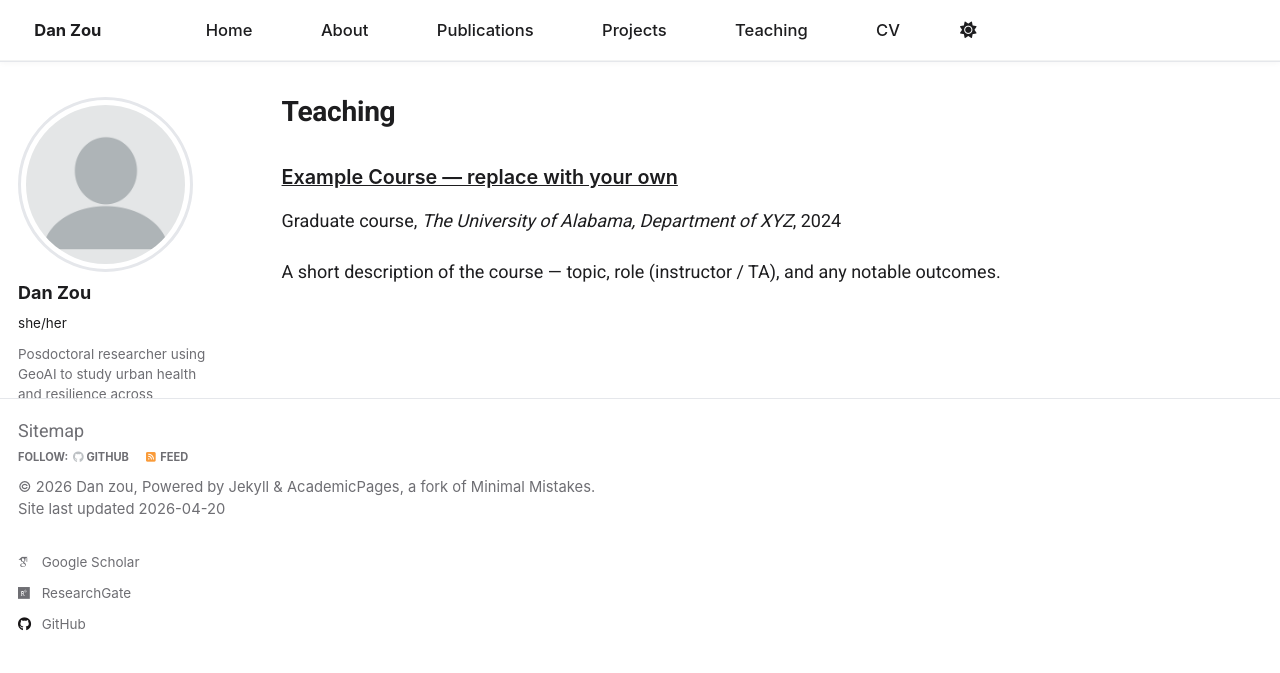
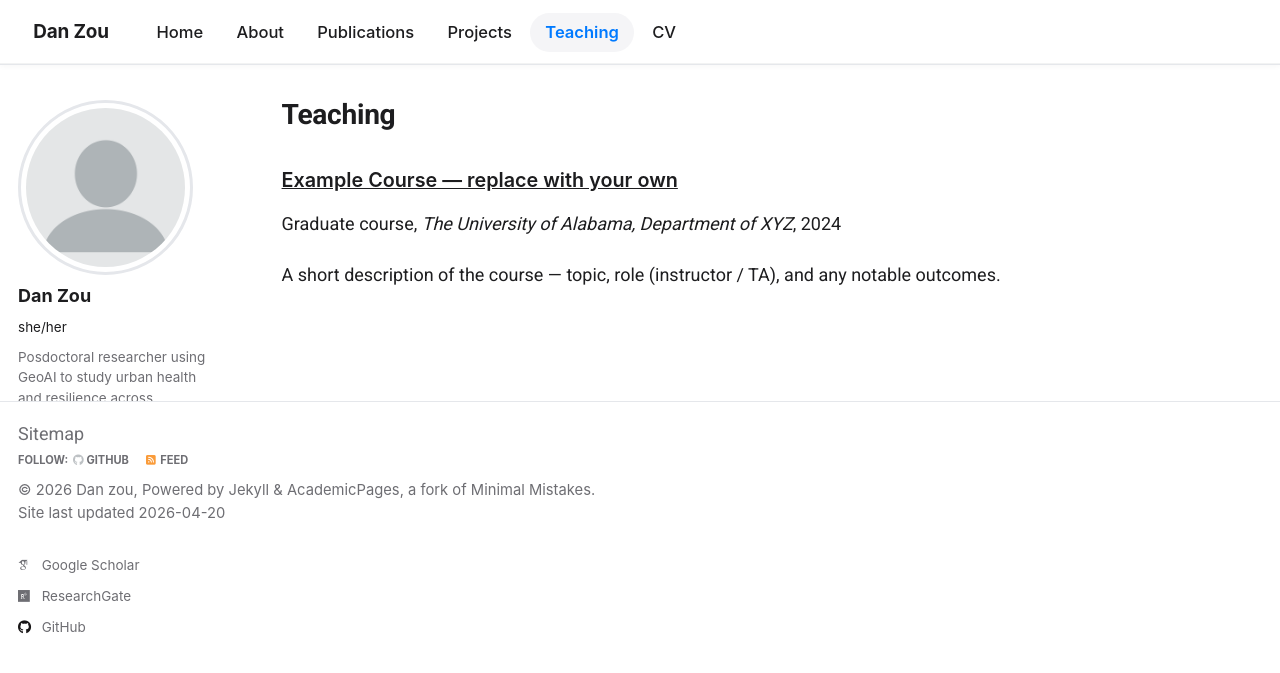
Before and after one commit to Danz-create/Dan-Zou, a Jekyll site: the page built from _pages/teaching.html, in a window 1280 px wide. Shown: the top 673 px of the page. Built offline with Jekyll 4.4.1, drawn with Linux system fonts in a browser that asks for light colours; some web fonts are replaced; a script that is not in the unit is left out.

Commit message:
Rebuild masthead with a simple nav instead of greedy-nav
Root cause analysis vs upstream academicpages:
- _includes/masthead.html had previously been modified (added the
  masthead--inner class + an inline <style> block that hard-reset the
  color scheme to green, which I removed earlier)
- _sass/layout/_masthead.scss had the .selected state rules removed
- _sass/_themes.scss had one extra variable added
- assets/js/main.min.js was a stripped-down version (~96KB vs upstream
  ~4.6MB with embedded source maps). The greedy-nav logic is present
  but its runtime interaction with the prior CSS overrides was causing
  links to render at 1px height on inner pages.

Rather than continue patching the cascade, replace the greedy-nav
markup with a plain flex-based nav that doesn't rely on runtime JS for
visibility. All nav items are now guaranteed to render on every page.

- Rewrite masthead.html to use <nav class="simple-nav"> with a direct
  site-title link and an inline ul of links; no hidden-links/button
- Replace nav CSS with simple-nav styles (flex + flex-wrap)
- Drop the restoreNav jQuery shim in footer/custom.html; keep only a
  tiny vanilla body-padding syncer for the fixed masthead
- Bump cache-buster to nav9-rebuild

Co-Authored-By: Claude Opus 4.7 (1M context) <noreply@anthropic.com>

```diff
--- a/_includes/footer/custom.html
+++ b/_includes/footer/custom.html
@@ -16,33 +16,19 @@
     await mermaid.run({querySelector:'code.language-mermaid'});
 </script>
 
-<!-- Neutralize greedy-nav: pull hidden links back into visible-links so every
-     page shows the full navigation, regardless of width calculation glitches. -->
+<!-- Adjust body padding for the fixed masthead so content doesn't sit under it -->
 <script>
 (function () {
-  function restoreNav() {
-    var $ = window.jQuery;
-    if (!$) return;
-    var $visible = $('#site-nav .visible-links');
-    var $hidden  = $('#site-nav .hidden-links');
-    var $btn     = $('#site-nav button');
-    if (!$visible.length) return;
-    var $tail = $visible.children('.persist.tail');
-    $hidden.children().each(function () {
-      if ($tail.length) { $(this).insertBefore($tail); } else { $(this).appendTo($visible); }
-    });
-    $hidden.addClass('hidden');
-    $btn.addClass('hidden');
-    $visible.css({ 'display': 'flex', 'flex-wrap': 'wrap', 'align-items': 'center' });
-    var h = $('.masthead').outerHeight();
-    if (h) { $('body').css('padding-top', h + 'px'); }
+  function syncPadding() {
+    var m = document.querySelector('.masthead');
+    if (!m) return;
+    document.body.style.paddingTop = m.offsetHeight + 'px';
   }
   if (document.readyState === 'loading') {
-    document.addEventListener('DOMContentLoaded', function () { setTimeout(restoreNav, 50); });
-  } else {
-    setTimeout(restoreNav, 50);
-  }
-  window.addEventListener('load', function () { setTimeout(restoreNav, 100); });
+    document.addEventListener('DOMContentLoaded', syncPadding);
+  } else { syncPadding(); }
+  window.addEventListener('load', syncPadding);
+  window.addEventListener('resize', syncPadding);
 })();
 </script>
 
--- a/_includes/head/custom.html
+++ b/_includes/head/custom.html
@@ -1,7 +1,7 @@
 <!-- start custom head snippets -->
 
 <!-- Custom homepage styles -->
-<link rel="stylesheet" href="{{ '/assets/css/custom.css?v=nav8-cvtl' | relative_url }}">
+<link rel="stylesheet" href="{{ '/assets/css/custom.css?v=nav9-rebuild' | relative_url }}">
 
 
 
--- a/_includes/masthead.html
+++ b/_includes/masthead.html
@@ -3,28 +3,14 @@
 <div class="masthead{% if page.url != '/' %} masthead--inner{% endif %}">
   <div class="masthead__inner-wrap">
     <div class="masthead__menu">
-      <nav id="site-nav" class="greedy-nav">
-        <button><span class="navicon"></span></button>
-        <ul class="visible-links">
-          <li class="masthead__menu-item masthead__menu-item--lg persist">
-            <a class="site-title" href="{{ '/' | relative_url }}">{{ site.title }}</a>
-          </li>
-
+      <nav id="site-nav" class="simple-nav" aria-label="Main navigation">
+        <a class="site-title" href="{{ '/' | relative_url }}">{{ site.title }}</a>
+        <ul class="simple-nav__links">
           {% for link in site.data.navigation.main %}
-            <li class="masthead__menu-item">
-              <a href="{{ link.url | relative_url }}">{{ link.title }}</a>
-            </li>
+            <li><a href="{{ link.url | relative_url }}"{% if page.url == link.url %} class="active"{% endif %}>{{ link.title }}</a></li>
           {% endfor %}
-
-          <li id="theme-toggle" class="masthead__menu-item persist tail">
-            <a role="button" aria-labelledby="theme-icon">
-              <i id="theme-icon" class="fa-solid fa-sun" aria-hidden="true" title="toggle theme"></i>
-            </a>
-          </li>
         </ul>
-        <ul class="hidden-links hidden"></ul>
       </nav>
     </div>
   </div>
-
 </div>
--- a/assets/css/custom.css
+++ b/assets/css/custom.css
@@ -64,7 +64,7 @@ a:hover { color: var(--brand-hover); text-decoration: underline; }
 }
 
 /* =========================================================
-   🧭 顶部导航（固定顶部 + 玻璃磨砂）
+   🧭 顶部导航（简化版，全部链接常驻显示）
    ========================================================= */
 .masthead {
   position: fixed !important;
@@ -84,46 +84,71 @@ a:hover { color: var(--brand-hover); text-decoration: underline; }
 }
 
 .masthead__inner-wrap {
-  padding: 0.6rem 1rem !important;
+  padding: 0.6rem 1.25rem !important;
   max-width: 1280px;
   margin: 0 auto;
 }
 
-.masthead .visible-links {
+.simple-nav {
   display: flex !important;
   flex-wrap: wrap;
   align-items: center;
-  margin: 0 !important;
+  justify-content: flex-start;
+  gap: 0.25rem 0.6rem;
+  width: 100%;
 }
 
-.masthead .masthead__menu-item {
-  display: inline-block !important;
-  background: transparent !important;
+.simple-nav .site-title {
+  font-size: 1.05rem;
+  font-weight: 700;
+  color: var(--ink) !important;
+  text-decoration: none !important;
+  padding: 0.4rem 0.6rem;
+  margin-right: 0.6rem;
+  letter-spacing: -0.01em;
 }
 
-.masthead .site-title,
-.greedy-nav .site-title {
-  font-weight: 700;
-  color: var(--ink) !important;
+.simple-nav__links {
+  display: flex !important;
+  flex-wrap: wrap;
+  align-items: center;
+  gap: 0.15rem;
+  list-style: none;
+  margin: 0 !important;
+  padding: 0 !important;
 }
 
-.greedy-nav {
-  background: transparent !important;
+.simple-nav__links li {
+  list-style: none;
+  margin: 0;
+  padding: 0;
 }
 
-.greedy-nav a {
-  color: var(--ink) !important;
+.simple-nav__links a {
+  display: inline-block;
+  padding: 0.4rem 0.85rem;
   font-size: 0.92rem;
   font-weight: 500;
-  padding: 0.4rem 0.9rem !important;
+  color: var(--ink) !important;
+  text-decoration: none !important;
   border-radius: var(--radius-pill);
   transition: background .15s ease, color .15s ease;
 }
 
-.greedy-nav a:hover {
+.simple-nav__links a:hover,
+.simple-nav__links a.active {
   background: var(--hover-bg);
   color: var(--brand) !important;
-  text-decoration: none;
+}
+
+.simple-nav__links a.active {
+  font-weight: 600;
+}
+
+@media (max-width: 640px) {
+  .masthead__inner-wrap { padding: 0.5rem 0.8rem !important; }
+  .simple-nav .site-title { font-size: 1rem; margin-right: 0.2rem; }
+  .simple-nav__links a { padding: 0.35rem 0.55rem; font-size: 0.85rem; }
 }
 
 /* =========================================================
```
